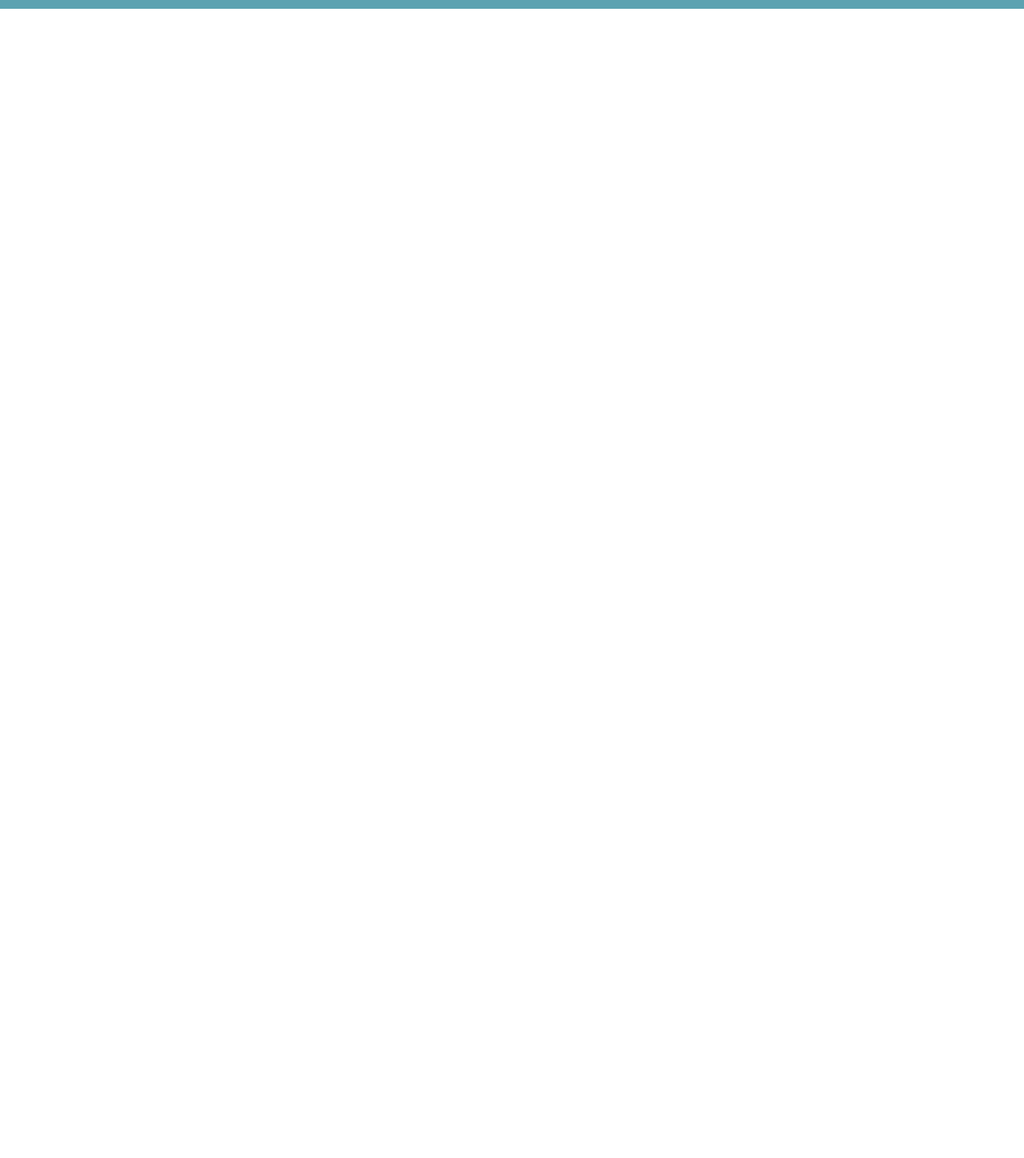
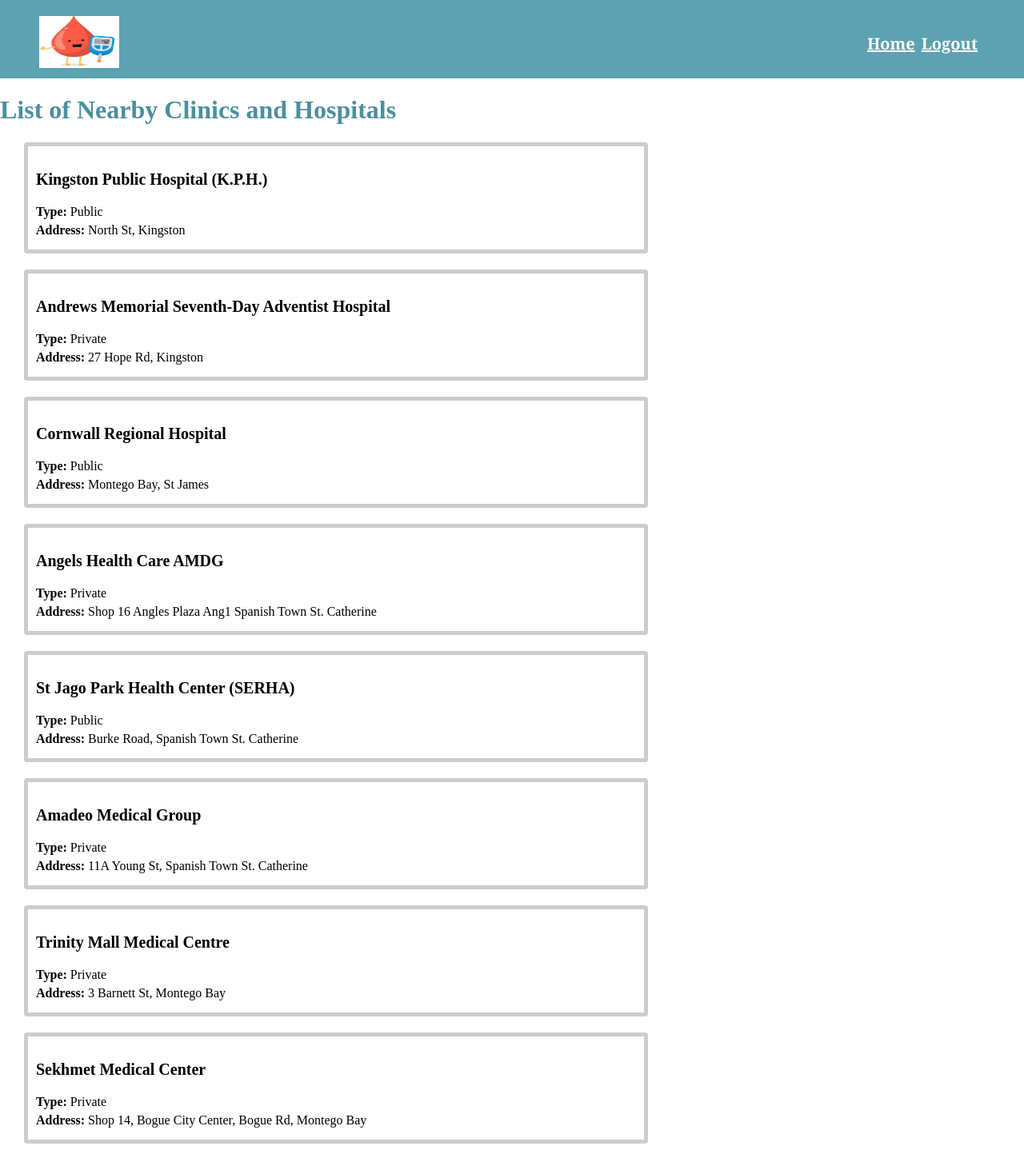
Before and after one commit to walters-skn/COMP3901-Capstone, a Vue app: page /clinics in a window 1280 px wide. Before the commit this address had no page. Shown: the part 76-1524 px from the top of the page at 80% size. Before the commit the page ends 800 px from the top, so only its background shows below. Built offline with nearby package versions, Linux system fonts and the light colour scheme; the HTML template or start-up script is replaced by a standard one.

Commit message:
Added the clinics page

```diff
--- /dev/null
+++ b/src/components/ClinicsPage.vue
@@ -0,0 +1,113 @@
+
+<template>
+    <SubscriberNavbar/>
+
+    <h1 class="heading"> <strong> <b> List of Nearby Clinics and Hospitals</b></strong></h1>
+
+    <div class="hospital-list">
+        <div v-for="hospital in hospitals" :key="hospital.name" class="hospital">
+            <div class="details">
+                <h3 class="name" >{{ hospital.name }}</h3>
+                <p><strong>Type:</strong> {{ hospital.type }}</p>
+                <p><strong>Address:</strong> {{ hospital.address }}</p>
+            </div>
+        </div>
+    </div>
+  </template>
+
+  <script>
+
+    import SubscriberNavbar from './SubscriberNavbar.vue'
+
+  export default {
+    components:{
+        SubscriberNavbar,
+    },
+    data() {
+      return {
+        hospitals: [
+            {
+                name: 'Kingston Public Hospital (K.P.H.)',
+                type: 'Public',
+                address: 'North St, Kingston',
+            },
+            {
+                name: 'Andrews Memorial Seventh-Day Adventist Hospital',
+                type: 'Private',
+                address: '27 Hope Rd, Kingston',
+            },
+            {
+                name: 'Cornwall Regional Hospital',
+                type: 'Public',
+                address: 'Montego Bay, St James',
+            },
+            {
+                name: 'Angels Health Care AMDG',
+                type: 'Private',
+                address: 'Shop 16 Angles Plaza Ang1 Spanish Town St. Catherine',
+            },
+            {
+                name: 'St Jago Park Health Center (SERHA)',
+                type: 'Public',
+                address: 'Burke Road, Spanish Town St. Catherine',
+            },
+            {
+                name: 'Amadeo Medical Group',
+                type: 'Private',
+                address: '11A Young St, Spanish Town St. Catherine',
+            },
+            {
+                name: 'Trinity Mall Medical Centre',
+                type: 'Private',
+                address: '3 Barnett St, Montego Bay',
+            },
+            {
+                name: 'Sekhmet Medical Center',
+                type: 'Private',
+                address: 'Shop 14, Bogue City Center, Bogue Rd, Montego Bay',
+            },
+            {
+                name: 'Medical Associates',
+                type: 'Private',
+                address: '18, 10 Tangerine Pl, Kingston',
+            },
+        ],
+      };
+    },
+  };
+  </script>
+
+  <style scoped>
+
+  .heading{
+    color: #4C8F9E;
+    /* justify-items: center; */
+  }
+  .hospital-list {
+    padding-left: 30px;
+  }
+
+  .details{
+    /* background-color: #6b7578; */
+    padding: 10px;
+    border: 5px solid #ccc;
+    border-radius: 4px ;
+    color: black;
+    width: 60%;
+  }
+
+  .hospital {
+    /* Add hospital item styles here */
+    margin-bottom: 20px;
+  }
+
+  h3 {
+    /* Add hospital name styles here */
+    font-size: 20px;
+  }
+
+  p {
+    /* Add hospital details styles here */
+    margin: 5px 0;
+  }
+  </style>
--- a/src/components/DiabotPage.vue
+++ b/src/components/DiabotPage.vue
@@ -8,6 +8,7 @@
         <h2>Welcome! How can I assist you?</h2>
         <button v-on:click="startAssessment">Start Assessment</button>
       </div>
+
       <div v-else>
         <section v-if="!assessmentComplete" class="chat-messages">
           <div class="message">
@@ -20,6 +21,7 @@
             <button v-on:click="answerQuestion">Submit Answer</button>
           </div>
         </section>
+
         <section v-else>
           <h2>Assessment Complete!</h2>
           <h2>Your Risk</h2>
@@ -130,49 +132,6 @@ export default {
     font-size: 20px;
   }
 
-  .client {
-    /* Add the styles for client messages here */
-    span {
-      background: #0070C8;
-      padding: 8px;
-      color: white;
-      border-radius: 4px;
-    }
-    p {
-      float: left;
-    }
-  }
-
-  .server {
-    /* Add the styles for server messages here */
-    span {
-      background: #99cc00;
-      padding: 8px;
-      color: white;
-      border-radius: 4px;
-    }
-    p {
-      float: right;
-    }
-  }
-
-  .user-message {
-    background-color: #c8d1d1;
-    border-radius: 5px;
-    align-self: flex-end;
-  }
-
-  .bot-message {
-    background-color: #e2e2e2;
-    border-radius: 5px;
-    align-self: flex-start;
-  }
-
-  .chat-input {
-    display: flex;
-    justify-content: flex-end;
-  }
-
   .chat-input input {
     flex: 1;
     padding: 10px;
--- a/src/components/SignOut.vue
+++ b/src/components/SignOut.vue
@@ -1,20 +1,12 @@
 <template>
   <div class="signout" @click="signOut">
-    <img class="logout" :src="imagePath" alt="logout">
   </div>
 
 </template>
 
 <script>
 
-import ImagePath from '@/assets/img/logout.png'
-
   export default {
-      data(){
-        return{
-            imagePath: ImagePath,
-          };
-      },
     methods: {
       signOut() {
         localStorage.clear();
@@ -24,18 +16,3 @@ import ImagePath from '@/assets/img/logout.png'
     },
   };
 </script>
-
-<style scoped>
-  .logout{
-    height: 40px;
-    width: 40px;
-    margin: -1%;
-    /* transition: transform 0.3s ease-in-out; */
-    cursor: pointer;
-  }
-
-  .logout:hover{
-    transform: scale(1.2)
-  }
-
-</style>
--- a/src/components/SubscriberNavbar.vue
+++ b/src/components/SubscriberNavbar.vue
@@ -11,7 +11,7 @@
         <ul class="navbar_nav">
 
           <li class="nav-item">
-            <router-link to="/" class="nav-link"> <strong> Home </strong></router-link>
+            <router-link to="/subscriber" class="nav-link"> <strong> Home </strong></router-link>
           </li>
 
           <li class="nav-item">
@@ -19,6 +19,7 @@
           </li>
 
           <SignOut/>
+
         </ul>
       </div>
 
--- a/src/components/SubscriberPage.vue
+++ b/src/components/SubscriberPage.vue
@@ -61,7 +61,7 @@
     <div class="links">
       <div class="container" >
         <img :src="imagePath3" alt="profile" class="img">
-        <router-link link to="/diabot">
+        <router-link link to="/clinics">
           <div class="title">
             <strong> Nearby Clinics </strong>
           </div>
--- a/src/router.js
+++ b/src/router.js
@@ -10,6 +10,7 @@ import SubscriberPage from '@/components/SubscriberPage.vue';
 import NutritionalScanner from '@/components/NutritionalScanner.vue';
 import SubscriberNavbar from '@/components/SubscriberNavbar.vue';
 import SignOut from '@/components/SignOut.vue';
+import ClinicsPage from '@/components/ClinicsPage.vue';
 
 const routes = [
     { path: '/', component: HomePage },
@@ -21,7 +22,8 @@ const routes = [
     {path: '/subscriber', component: SubscriberPage},
     {path: '/scanner', component: NutritionalScanner},
     {path: '/snavbar', component: SubscriberNavbar},
-    {path: '/signout', component: SignOut}
+    {path: '/signout', component: SignOut},
+    {path: '/clinics', component:ClinicsPage}
 
 ]
 
--- a/src/router.min.js
+++ b/src/router.min.js
@@ -1 +1 @@
-import{createRouter,createWebHistory}from"vue-router";import LoginPage from"@/components/LoginPage.vue";import HomePage from"@/components/HomePage.vue";import RegisterPage from"@/components/RegisterPage.vue";import DiabotPage from"@/components/DiabotPage.vue";import NavBar from"@/components/NavBar.vue";import SubscriberPage from"@/components/SubscriberPage.vue";import NutritionalScanner from"@/components/NutritionalScanner.vue";import SubscriberNavbar from"@/components/SubscriberNavbar.vue";import SignOut from"@/components/SignOut.vue";const routes=[{path:"/",component:HomePage},{path:"/home",component:HomePage},{path:"/register",component:RegisterPage},{path:"/login",component:LoginPage},{path:"/diabot",component:DiabotPage},{path:"/navbar",component:NavBar},{path:"/subscriber",component:SubscriberPage},{path:"/scanner",component:NutritionalScanner},{path:"/snavbar",component:SubscriberNavbar},{path:"/signout",component:SignOut}],router=createRouter({history:createWebHistory(),routes:routes});export default router;
+import{createRouter,createWebHistory}from"vue-router";import LoginPage from"@/components/LoginPage.vue";import HomePage from"@/components/HomePage.vue";import RegisterPage from"@/components/RegisterPage.vue";import DiabotPage from"@/components/DiabotPage.vue";import NavBar from"@/components/NavBar.vue";import SubscriberPage from"@/components/SubscriberPage.vue";import NutritionalScanner from"@/components/NutritionalScanner.vue";import SubscriberNavbar from"@/components/SubscriberNavbar.vue";import SignOut from"@/components/SignOut.vue";import ClinicsPage from"@/components/ClinicsPage.vue";const routes=[{path:"/",component:HomePage},{path:"/home",component:HomePage},{path:"/register",component:RegisterPage},{path:"/login",component:LoginPage},{path:"/diabot",component:DiabotPage},{path:"/navbar",component:NavBar},{path:"/subscriber",component:SubscriberPage},{path:"/scanner",component:NutritionalScanner},{path:"/snavbar",component:SubscriberNavbar},{path:"/signout",component:SignOut},{path:"/clinics",component:ClinicsPage}],router=createRouter({history:createWebHistory(),routes:routes});export default router;
```
